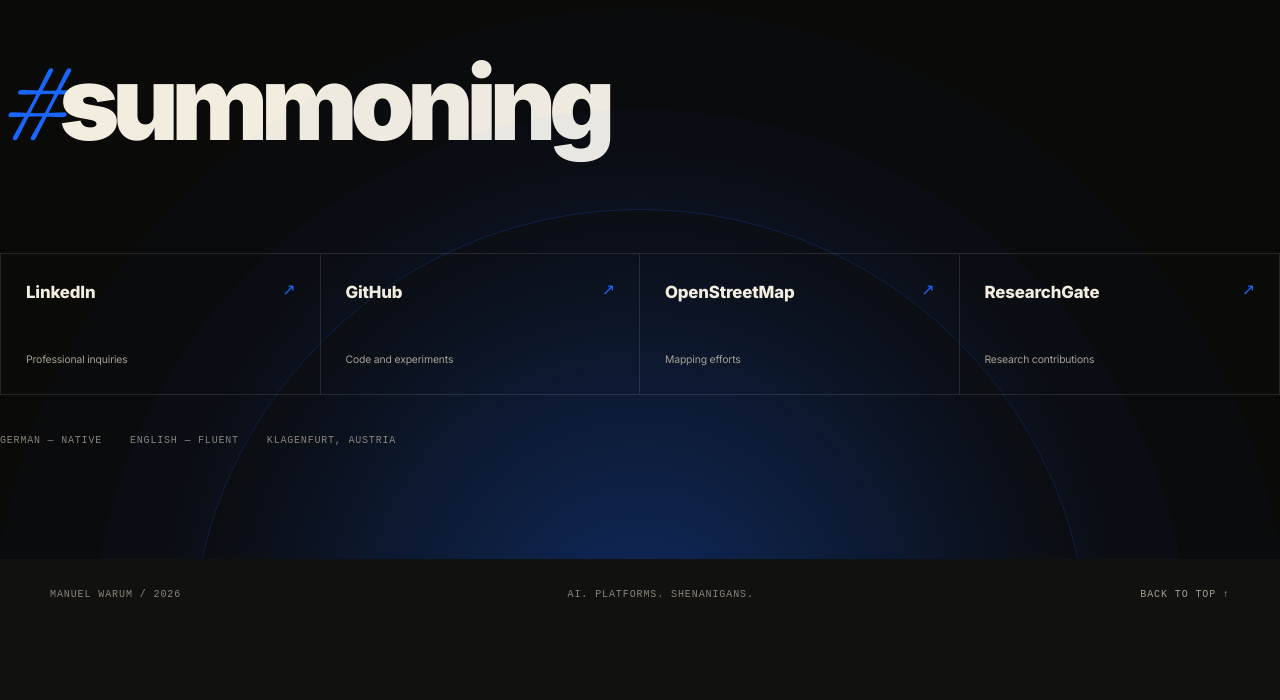
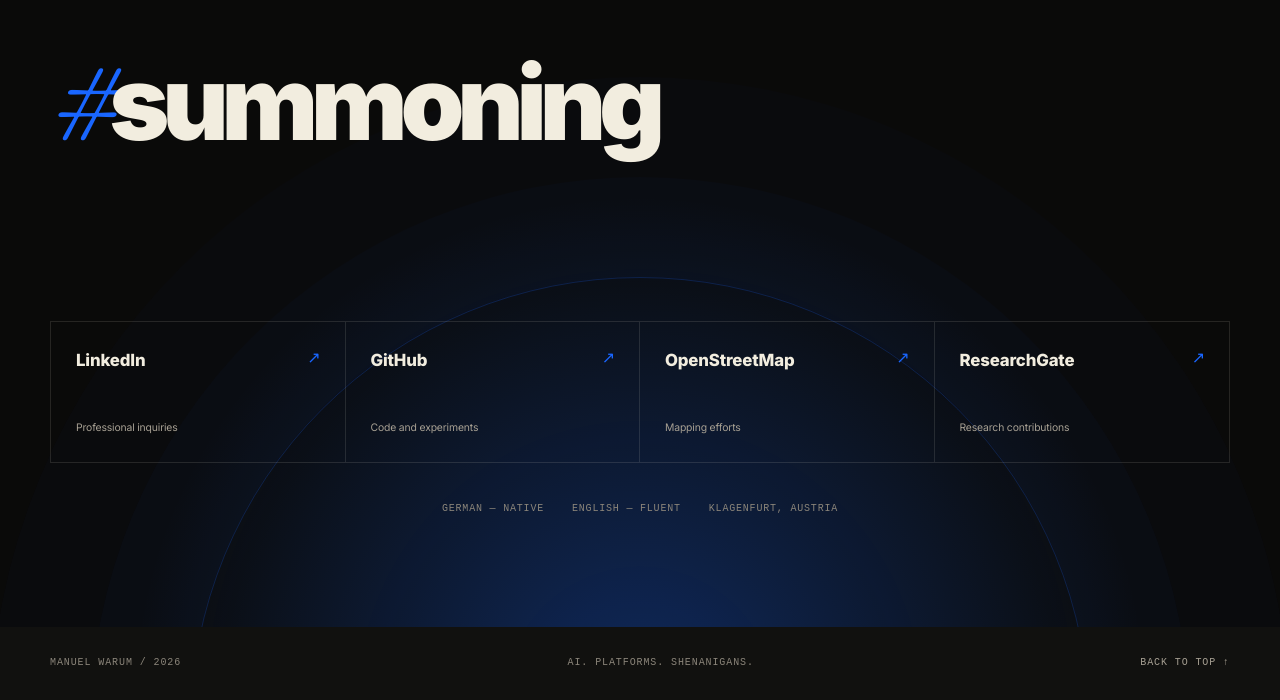
Before and after one commit to MrManny/MrManny.github.io, a Next.js app: page / in a window 1280 px wide. Shown: the part 3464-4164 px from the top of the page. Before the commit the page ends 4096 px from the top, so only its background shows below. Built offline with nearby package versions, Linux system fonts and the light colour scheme.

Commit message:
Fix containers in Connect section

```diff
--- a/components/LineIsOpen.tsx
+++ b/components/LineIsOpen.tsx
@@ -25,6 +25,7 @@
   return (
     <section className="connect-section" id="connect">
       <div className="connect-orbit" aria-hidden="true" />
+      <div className="shell connect-inner">
         <div className="section-heading">
           <h2>
             <em>#</em>summoning
@@ -45,6 +46,7 @@
           <span>English — fluent</span>
           <span>Klagenfurt, Austria</span>
         </div>
+      </div>
     </section>
   );
 }
```
Lines whose indentation alone changed are shown as unchanged.
